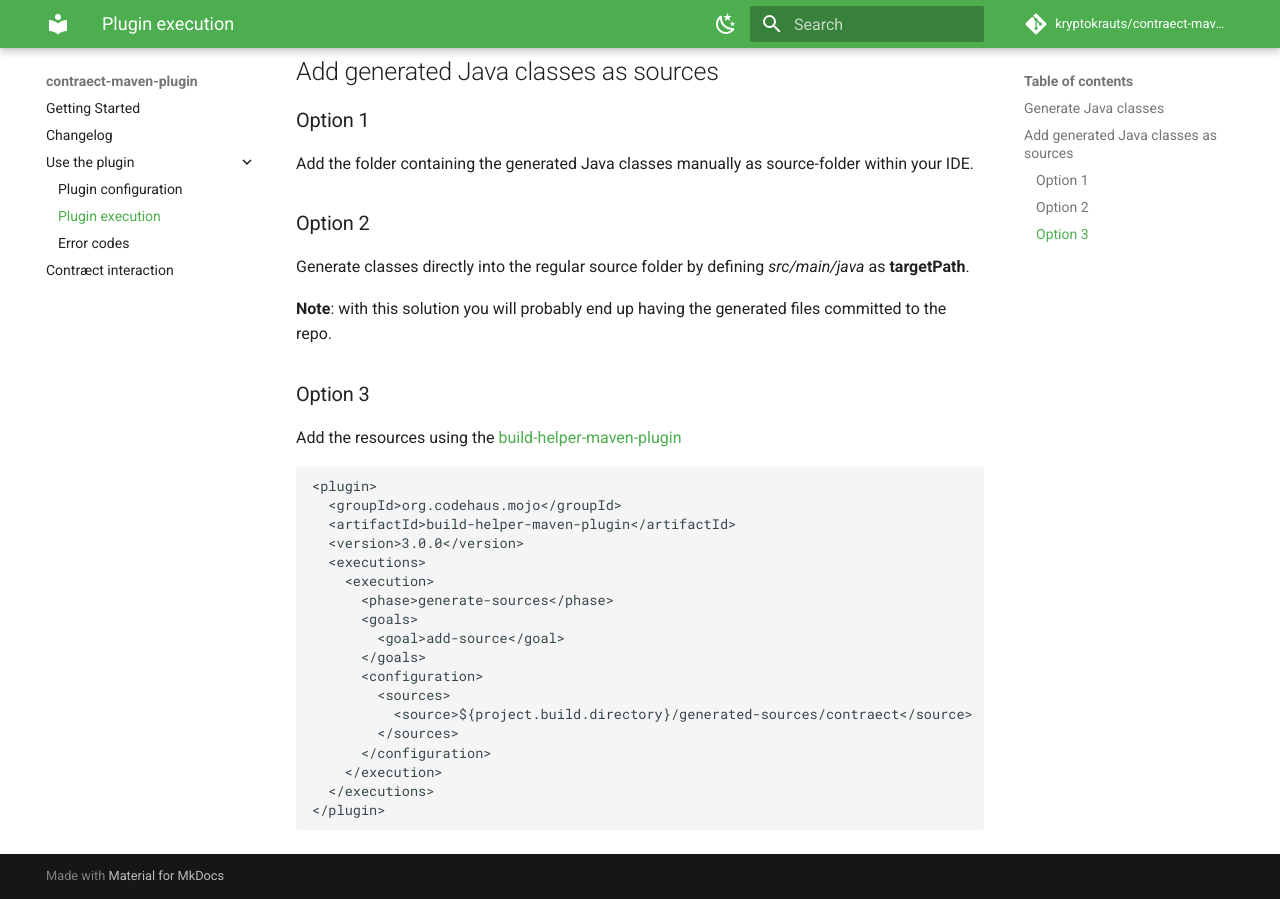
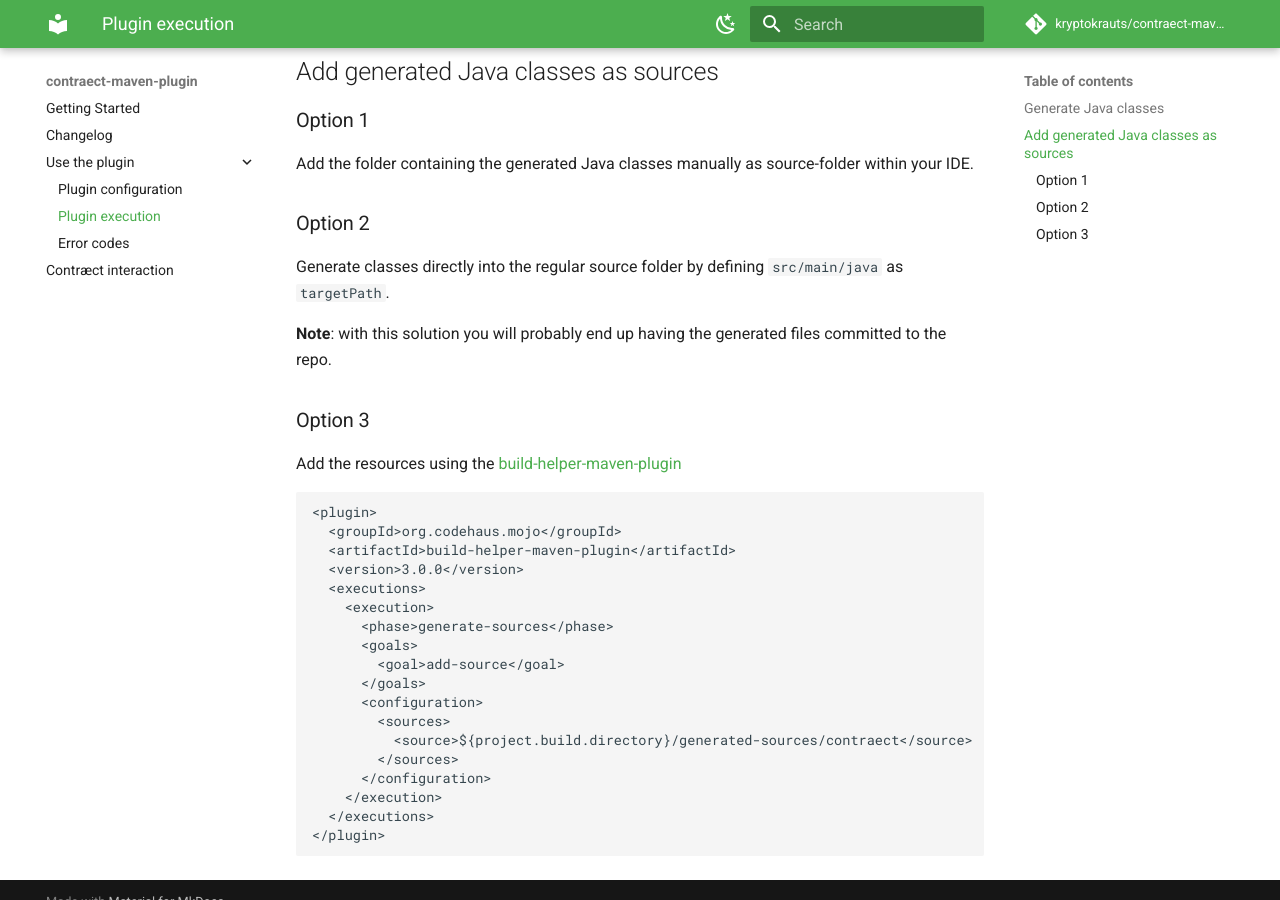
Before and after one commit to kryptokrauts/contraect-maven-plugin, an MkDocs documentation site: the page built from docs/use-the-plugin/plugin-execution.md, in a window 1280 px wide and 900 px high, scrolled down 743 px. Built offline with MkDocs 1.6.1 and Material for MkDocs 9.7.7, drawn with Linux system fonts in a browser that asks for light colours; comment, search, counter and statistics services are not loaded.

```diff
--- a/docs/use-the-plugin/plugin-execution.md
+++ b/docs/use-the-plugin/plugin-execution.md
@@ -29,7 +29,7 @@ Alternatively the default maven lifecycle phase generate-sources can be called -
 Add the folder containing the generated Java classes manually as source-folder within your IDE.
 
 ### Option 2
-Generate classes directly into the regular source folder by defining *src/main/java* as **targetPath**.
+Generate classes directly into the regular source folder by defining `src/main/java` as `targetPath`.
 
 **Note**: with this solution you will probably end up having the generated files committed to the repo.
 ### Option 3
```
